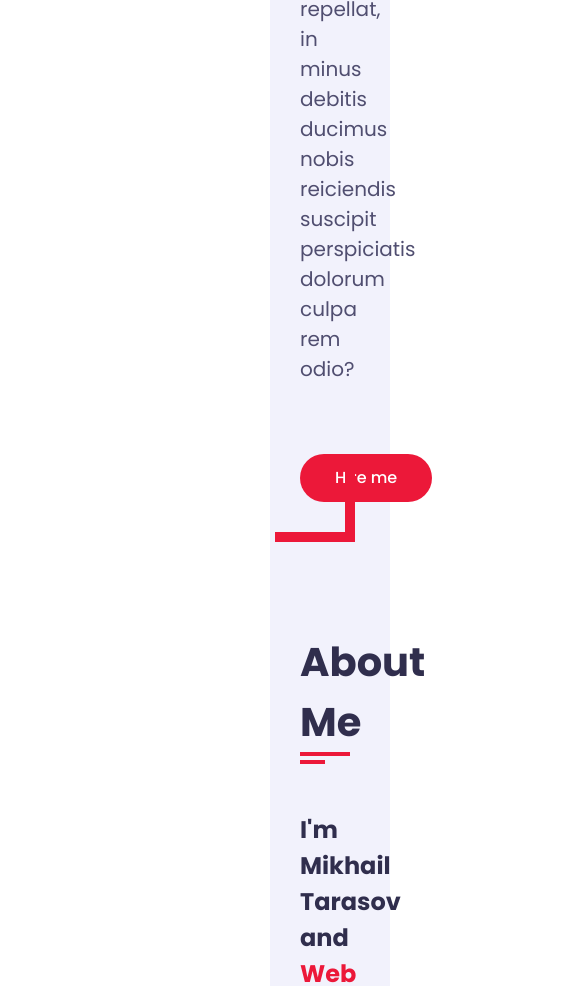
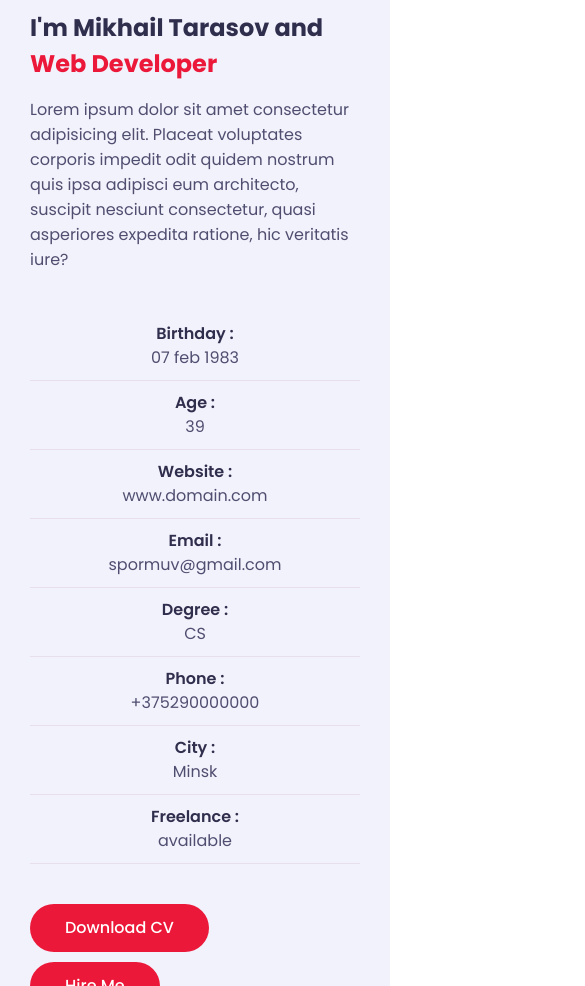
Before and after one commit to spormuv/portfolio, a website built with webpack: page src/index.html in a window 390 px wide. Shown: the part 1014-2000 px from the top of the page, 585 px wide, since content can reach past the window. Built offline with nearby package versions, Linux system fonts and the light colour scheme; a web font is replaced by a local one.

Commit message:
feat: add media rules

```diff
--- a/src/style.scss
+++ b/src/style.scss
@@ -1,5 +1,4 @@
 @import 'styles/base/main';
-
 @import 'styles/skins/color-1';
 
 @import 'styles/blocks/aside';
@@ -8,3 +7,5 @@
 @import 'styles/blocks/service';
 @import 'styles/blocks/portfolio';
 @import 'styles/blocks/contacts';
+
+@import 'styles/base/media';
--- /dev/null
+++ b/src/styles/base/_media.scss
@@ -0,0 +1,56 @@
+@media (max-width: 1199px) {
+  .aside {
+    left: -27rem;
+  }
+  .main-content {
+    padding-left: 0;
+  }
+  .about__info-item {
+    p {
+      span {
+        display: block;
+        margin-left: 0;
+      }
+    }
+  }
+}
+
+@media (max-width: 991px) {
+  .home {
+    &__photo {
+      display: none;
+    }
+    &__info {
+      flex: 0 0 100%;
+      max-width: 100%;
+    }
+  }
+  .service__item,
+  .portfolio__item,
+  .contacts__item {
+    flex: 0 0 50%;
+    max-width: 50%;
+  }
+}
+
+@media (max-width: 767px) {
+  .about__edu,
+  .about__experience,
+  .about__info,
+  .about__skills,
+  .service__item,
+  .portfolio__item,
+  .contacts__item,
+  .col-6 {
+    flex: 0 0 100%;
+    max-width: 100%;
+  }
+}
+
+@media (max-width: 575px) {
+  .about__info-item {
+    flex: 0 0 100%;
+    max-width: 100%;
+    text-align: center;
+  }
+}
```
Also changed, not shown: src/index.html (+2 -0 lines).
